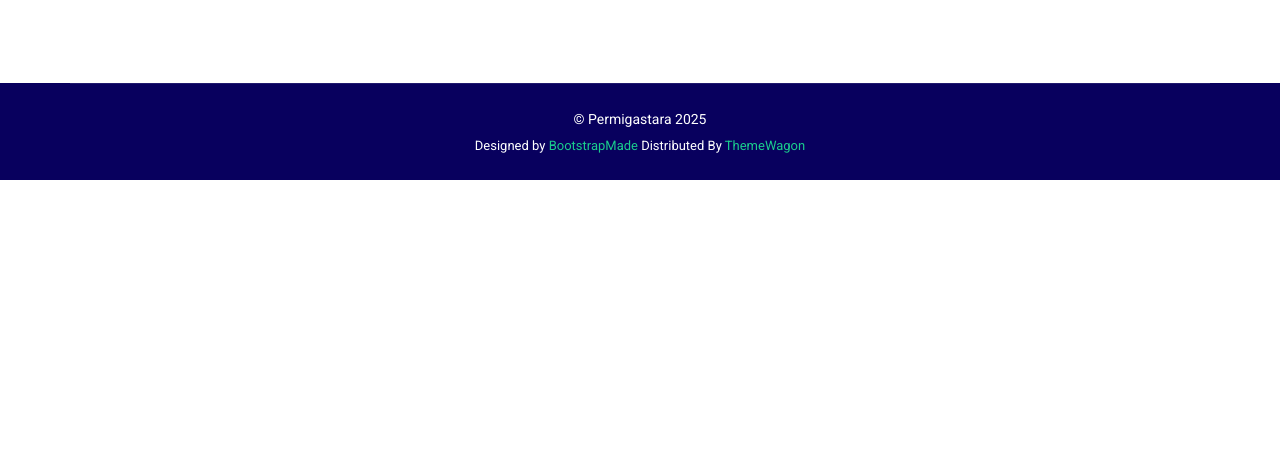
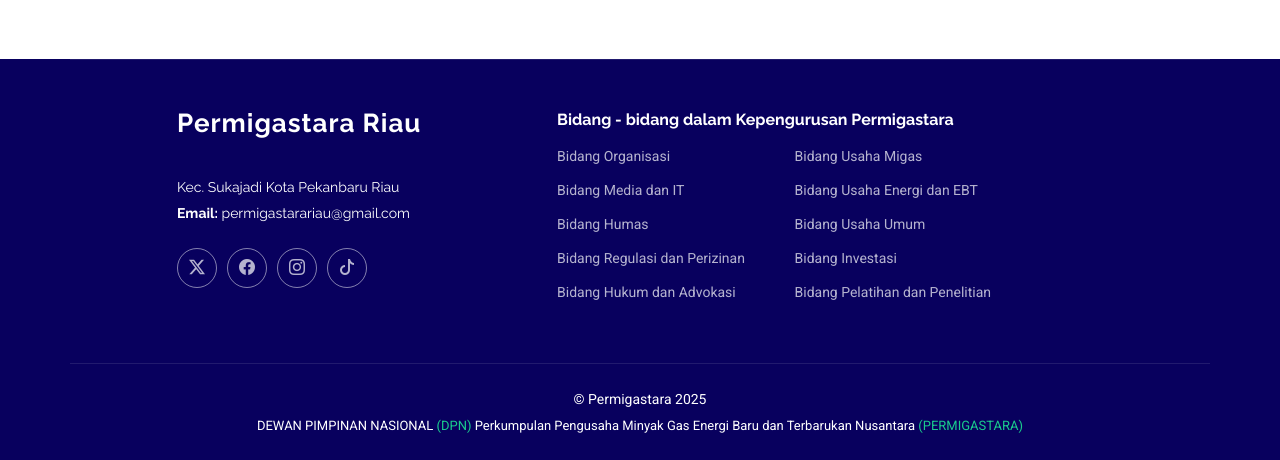
Before and after one commit to AmirulStrkom/project-permigastara, a CodeIgniter app: page /permigastara/ in a window 1280 px wide. Shown: the part 4828-5288 px from the top of the page. Before the commit the page ends 5008 px from the top, so only its background shows below. Run offline with CodeIgniter, Linux system fonts and the light colour scheme.

Commit message:
Final Code

```diff
--- a/application/views/layout/footer.php
+++ b/application/views/layout/footer.php
@@ -1,63 +1,51 @@
 <footer id="footer" class="footer dark-background">
 
-    <!-- <div class="container footer-top">
-        <div class="row gy-4"> -->
-    <!-- <div class="col-lg-4 col-md-6 footer-about">
-                <a href="index.html" class="logo d-flex align-items-center">
-                    <span class="sitename">Bootslander</span>
+    <div class="container footer-top">
+        <div class="justify-content-center row gy-4">
+            <div class="col-lg-4 col-md-6 footer-about">
+                <a class="logo d-flex align-items-center">
+                    <span class="sitename">Permigastara Riau</span>
                 </a>
                 <div class="footer-contact pt-3">
-                    <p>Siak Sri Indrapura
-                        Benteng Hilir</p>
-                    <p>Kec. Mempura
-                        Kabupaten Siak
+                    <p>Kec. Sukajadi
+                        Kota Pekanbaru
                         Riau</p>
-                    <p class="mt-3"><strong>Phone:</strong> <span>+1 5589 55488 55</span></p>
-                    <p><strong>Email:</strong> <span>info@example.com</span></p>
+                    <p><strong>Email:</strong> <span>permigastarariau@gmail.com</span></p>
                 </div>
                 <div class="social-links d-flex mt-4">
-                    <a href=""><i class="bi bi-twitter-x"></i></a>
-                    <a href=""><i class="bi bi-facebook"></i></a>
-                    <a href=""><i class="bi bi-instagram"></i></a>
-                    <a href=""><i class="bi bi-linkedin"></i></a>
+                    <a href="https://x.com/Permigastr_Riau" target="_blank"><i class="bi bi-twitter-x"></i></a>
+                    <a href="https://web.facebook.com/profile.php?id=61575838050593" target="_blank"><i class="bi bi-facebook"></i></a>
+                    <a href="https://www.instagram.com/permigastarariau/" target="_blank"><i class="bi bi-instagram"></i></a>
+                    <a href="https://www.tiktok.com/@permigastara.riau" target="_blank"><i class="bi bi-tiktok"></i></a>
                 </div>
-            </div> -->
+            </div>
 
-    <!-- <div class="col-lg-2 col-md-3 footer-links">
-                <h4>Useful Links</h4>
-                <ul>
-                    <li><a href="#">Home</a></li>
-                    <li><a href="#">About us</a></li>
-                    <li><a href="#">Services</a></li>
-                    <li><a href="#">Terms of service</a></li>
-                    <li><a href="#">Privacy policy</a></li>
-                </ul>
-            </div> -->
+            <div class="col-lg-6 col-md-8 footer-links">
+                <h4>Bidang - bidang dalam Kepengurusan Permigastara</h4>
+                <div class="row">
+                    <div class="col-md-5">
+                        <ul>
+                            <li><a>Bidang Organisasi</a></li>
+                            <li><a>Bidang Media dan IT</a></li>
+                            <li><a>Bidang Humas</a></li>
+                            <li><a>Bidang Regulasi dan Perizinan</a></li>
+                            <li><a>Bidang Hukum dan Advokasi</a></li>
+                        </ul>
+                    </div>
+                    <div class="col-md-6">
+                        <ul>
+                            <li><a>Bidang Usaha Migas</a></li>
+                            <li><a>Bidang Usaha Energi dan EBT</a></li>
+                            <li><a>Bidang Usaha Umum</a></li>
+                            <li><a>Bidang Investasi</a></li>
+                            <li><a>Bidang Pelatihan dan Penelitian</a></li>
+                        </ul>
+                    </div>
+                </div>
+            </div>
 
-    <!-- <div class="col-lg-2 col-md-3 footer-links">
-                <h4>Our Services</h4>
-                <ul>
-                    <li><a href="#">Web Design</a></li>
-                    <li><a href="#">Web Development</a></li>
-                    <li><a href="#">Product Management</a></li>
-                    <li><a href="#">Marketing</a></li>
-                    <li><a href="#">Graphic Design</a></li>
-                </ul>
-            </div> -->
-
-    <!-- <div class="col-lg-4 col-md-12 footer-newsletter">
-                <h4>Our Newsletter</h4>
-                <p>Subscribe to our newsletter and receive the latest news about our products and services!</p>
-                <form action="forms/newsletter.php" method="post" class="php-email-form">
-                    <div class="newsletter-form"><input type="email" name="email"><input type="submit" value="Subscribe"></div>
-                    <div class="loading">Loading</div>
-                    <div class="error-message"></div>
-                    <div class="sent-message">Your subscription request has been sent. Thank you!</div>
-                </form>
-            </div> -->
-
-    <!-- </div>
-    </div> -->
+        </div>
+    </div>
 
     <div class="container copyright text-center mt-4">
         <p>© <span>Permigastara 2025</span></p>
@@ -66,7 +54,7 @@
             <!-- You can delete the links only if you've purchased the pro version. -->
             <!-- Licensing information: https://bootstrapmade.com/license/ -->
             <!-- Purchase the pro version with working PHP/AJAX contact form: [buy-url] -->
-            Designed by <a href="https://bootstrapmade.com/">BootstrapMade</a> Distributed By <a href="https://themewagon.com">ThemeWagon</a>
+            DEWAN PIMPINAN NASIONAL <a href="#">(DPN)</a> Perkumpulan Pengusaha Minyak Gas Energi Baru dan Terbarukan Nusantara <a href="#">(PERMIGASTARA)</a>
         </div>
     </div>
 
--- a/application/views/permigastara/home.php
+++ b/application/views/permigastara/home.php
@@ -363,27 +363,25 @@
                             <i class="bi bi-geo-alt flex-shrink-0"></i>
                             <div>
                                 <h3>Alamat</h3>
-                                <p>Siak Sri Indrapura
-                                    Benteng Hilir
-                                    Kec. Mempura
-                                    Kabupaten Siak
+                                <p>Kec. Sukajadi
+                                    Kota Pekanbaru
                                     Riau</p>
                             </div>
                         </div><!-- End Info Item -->
 
-                        <div class="info-item d-flex" data-aos="fade-up" data-aos-delay="300">
+                        <!-- <div class="info-item d-flex" data-aos="fade-up" data-aos-delay="300">
                             <i class="bi bi-telephone flex-shrink-0"></i>
                             <div>
                                 <h3>Telepon</h3>
                                 <p>+1 5589 55488 55</p>
                             </div>
-                        </div><!-- End Info Item -->
+                        </div>End Info Item -->
 
                         <div class="info-item d-flex" data-aos="fade-up" data-aos-delay="400">
                             <i class="bi bi-envelope flex-shrink-0"></i>
                             <div>
                                 <h3>Email</h3>
-                                <p>info@example.com</p>
+                                <p>permigastarariau@gmail.com</p>
                             </div>
                         </div><!-- End Info Item -->
 
@@ -391,7 +389,7 @@
 
                     <div class="col-lg-8 d-flex align-items-start">
                         <iframe
-                            src="https://www.google.com/maps/embed?pb=!1m18!1m12!1m3!1d15924.019095157315!2d102.06945583779378!3d0.7836839029817233!2m3!1f0!2f0!3f0!3m2!1i1024!2i768!4f13.1!3m3!1m2!1s0x0%3A0x0!2zMMKwNDcnMDEuMyJOIDEwMsKwMDQnMDkuNiJF!5e0!3m2!1sen!2sid!4v1714383072355"
+                            src="https://www.google.com/maps/embed?pb=!1m18!1m12!1m3!1d15925.78123213221!2d101.438008!3d0.517113!2m3!1f0!2f0!3f0!3m2!1i1024!2i768!4f13.1!3m3!1m2!1s0x0%3A0x0!2zMC41MTcxMTMsIDEwMS40MzgwMDg!5e0!3m2!1sen!2sid!4v1714383072355"
                             class="map"
                             style="border:0; width:100%; height:450px; padding-bottom: 10px;"
                             allowfullscreen=""
```
